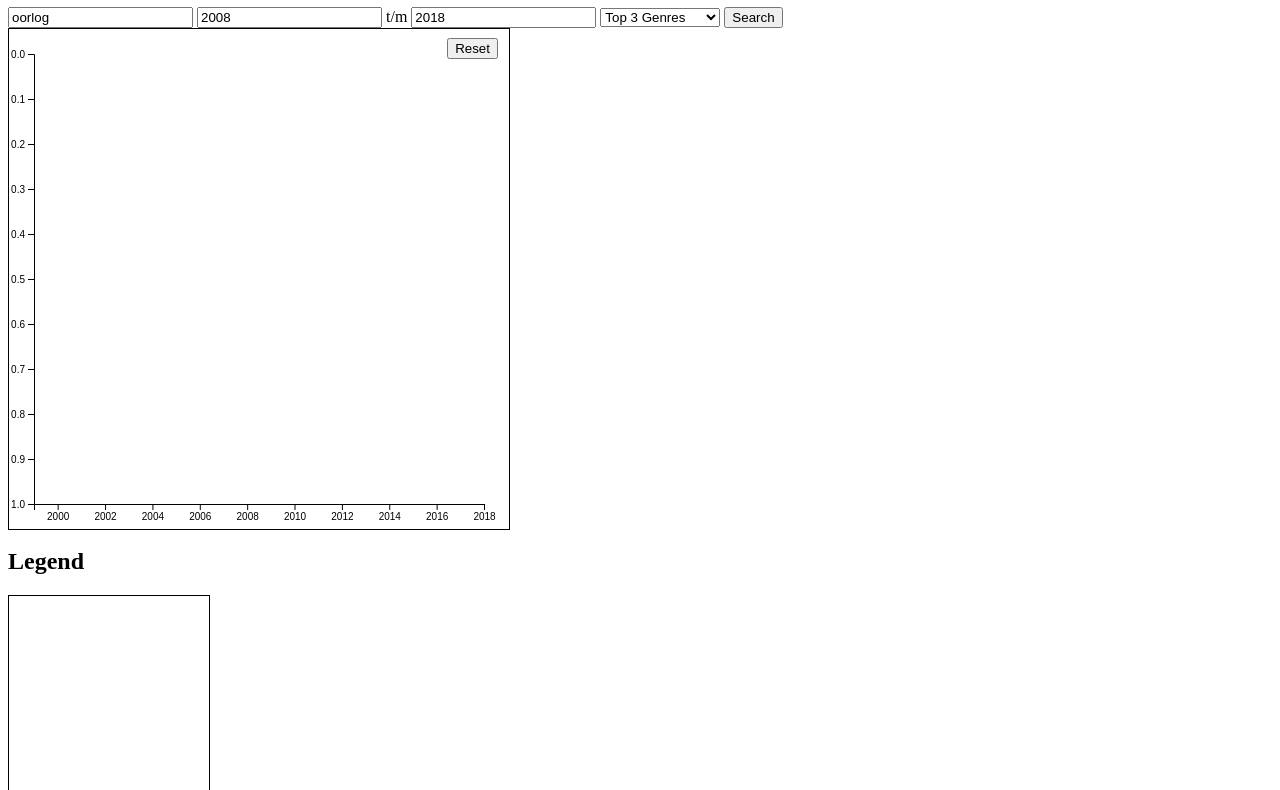
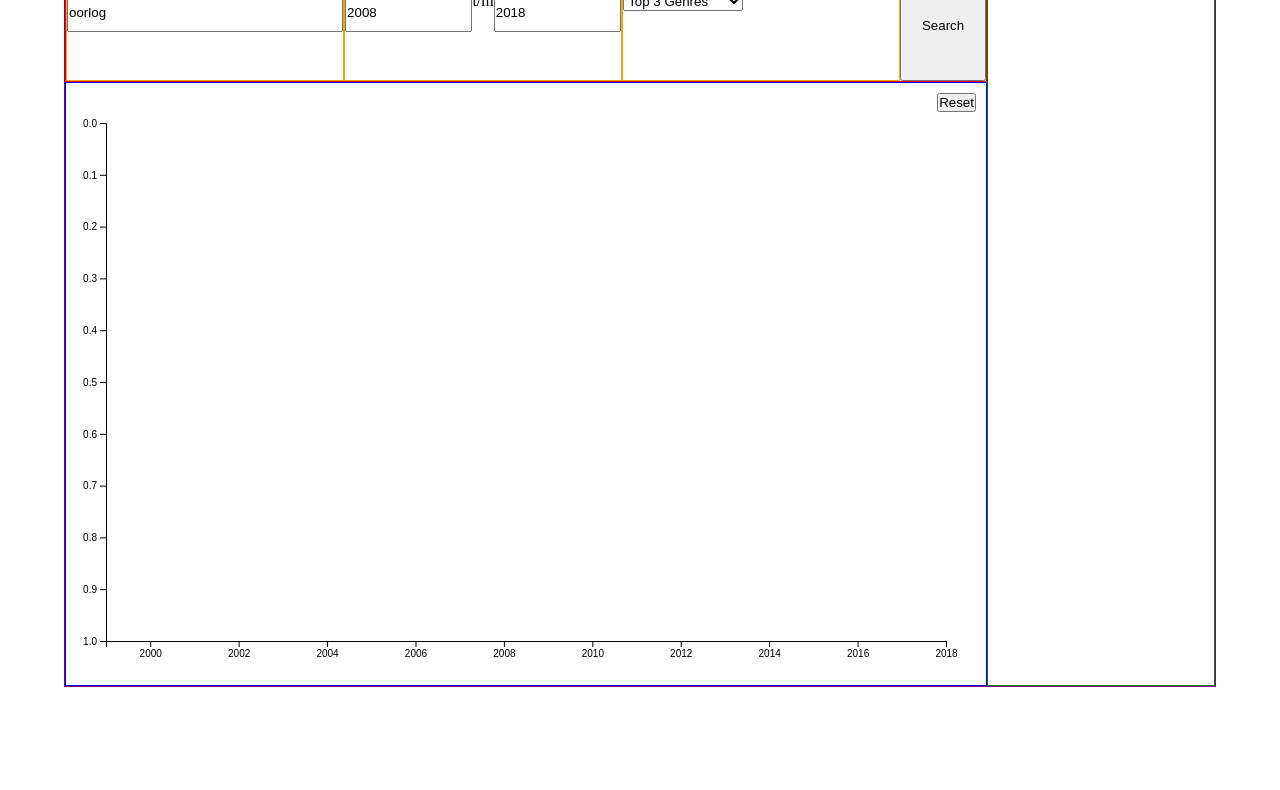
Before and after one commit to jesseDijkman1/frontend-data, a website: page index.html in a window 1280 px wide. Shown: the part 73-863 px from the top of the page. After the commit the page ends 800 px from the top, so only its background shows below. Drawn offline with nearby package versions, Linux system fonts and the light colour scheme.

Commit message:
The working of the graph is done for now (time limit). Can now write the README

```diff
--- a/index.html
+++ b/index.html
@@ -10,17 +10,32 @@
   <title>Document</title>
 </head>
 <body>
-  <h1>Data vis</h1>
+  <div id="page-layout">
+
   <header>
+    <section class="wrapper">
+      <h3>Zoeken</h3>
       <input id="query" type="text" value="oorlog">
+    </section>
+
+    <section class="wrapper">
+      <h3>Jaar</h3>
+      <div>
         <input id="yearStart" type="text">
         <span>t/m</span>
         <input id="yearEnd" type="text">
-    <select name="" id="">
+      </div>
+    </section>
+
+    <section class="wrapper">
+      <h3>Filter</h3>
+      <select name="" id="main-filter">
         <option value="top_3">Top 3 Genres</option>
         <option value="bottom_3">Lowest 3 genres</option>
         <option value="none">Show all</option>
       </select>
+    </section>
+
     <button id="sendQuery">Search</button>
   </header>
 
@@ -30,7 +45,7 @@
     <h1>Legend</h1>
     <ul></ul>
   </aside>
-
+</div>
 <script src='js/graph.js'></script>
 </body>
 </html>
--- a/static/css/styles.css
+++ b/static/css/styles.css
@@ -1,3 +1,13 @@
+html {
+  font-size: 16px;
+}
+
+* {
+  padding: 0;
+  margin: 0;
+  box-sizing: border-box;
+}
+
 ul {
   margin: 0;
   padding: 0;
@@ -7,11 +17,60 @@ li {
   list-style-type: none;
 }
 
-#chart-container {
+#page-layout {
+  display: grid;
+  width: 90vw;
+  height: 90vh;
+  border: solid 1px purple;
+  margin: 5vh auto;
+  grid-template-columns: 4fr 1fr;
+  grid-template-rows: 1fr 5fr;
+}
+
+#page-layout > header {
+  border: solid 1px red;
+  grid-row: 1 / 2;
+  display: flex;
+
+}
+#page-layout > header .wrapper {
+  width: 100%;
+}
+#page-layout > header .wrapper h3 {}
+#page-layout > header .wrapper input[type="text"] {
+  height: 2.5rem;
+  width: 100%;
+}
+
+#page-layout > header .wrapper {
+  border: solid 1px orange
+}
+
+#page-layout > header .wrapper div {
+  display: flex;
+}
+
+#page-layout > header #sendQuery {
+  display: block;
+  width: 30%;
+}
+
+#page-layout #chart-container {
+  grid-column: 1 / 2;
+  grid-row: 2 / 3;
+  border: solid 1px blue;
   position: relative;
-  width: 500px;
-  height: 500px;
 }
+
+#page-layout #legend {
+  border: solid 1px green;
+  grid-column: 2 / 3;
+  grid-row: 1 / 3;
+}
+
+#page-layout #legend h1 {}
+#page-layout #legend ul {}
+#page-layout #legend ul li {}
 
 #reset {
   position: absolute;
@@ -30,8 +89,3 @@ li {
 #legend ul li:not(.selected) {
   opacity: .4 !important;
 }
-
-
-.highlight {
-  fill: 'black'
-}
--- a/static/js/graph.js
+++ b/static/js/graph.js
@@ -26,7 +26,9 @@ function checkYears(start, end) {
   }
 }
 
-searchBtn.addEventListener('click', () => {
+searchBtn.addEventListener('click', requestData)
+  function requestData() {
+
     if (!search.value) {
       return alert('Please enter a search value')
     }
@@ -36,17 +38,33 @@ searchBtn.addEventListener('click', () => {
     d3.json(`http://localhost:3000/data?q=${search.value}&ys=${startYear.value}&ye=${endYear.value}`).then(res => {
         formatData(res)
       })
-})
+}
 
-// =============================
 let data;
 let allGenres = [];
-let dataAll;
 let displayableData = [];
 
-var svgWidth = 500;
-var svgHeight = 500;
-var svgPadding = 25;
+// var svgWidth = 800;
+function calcProperties(attr) {
+  let prop = d3.select('#chart-container').style(attr);
+
+  prop = Math.floor(prop.replace('px', ''));
+  return prop;
+}
+
+// function calcHeight() {
+//   let containerHeight = d3.select('#chart-container').style('height');
+//
+//   containerHeight = Math.floor(containerHeight.replace('px', ''));
+//   console.log(containerHeight)
+//   return containerHeight;
+// }
+
+var svgWidth = calcProperties('width')
+var svgHeight = calcProperties('height')
+// var svgHeight = d3.select('#chart-container').style('height')
+var svgPadding = 40;
+
 
 const colorScale = d3.scaleOrdinal(d3.schemeSpectral[11]);
 
@@ -71,9 +89,6 @@ const area = d3.area()
   .y1(d => yScale(d.amt))
 
 const legend = d3.select('aside#legend ul')
-  .style('width', '200px')
-  .style('min-height', `${svgHeight}px`)
-  .style('border', 'solid 1px')
 
 const resetBtn = d3.select('#chart-container')
   .append('button')
@@ -85,7 +100,7 @@ const svg = d3.select('#chart-container')
   .append('svg')
   .attr('width', svgWidth)
   .attr('height', svgHeight)
-  .style('border', 'solid 1px');
+  // .style('border', 'solid 1px');
 
 
 svg.append('g')
@@ -102,6 +117,24 @@ const allData = (all) => all.map(d => d.value.data).flat();
 
 const filter = {
   memory: null,
+  initial: (all) => {
+    let selectFilter = d3.select('#main-filter')._groups[0][0];
+    let options = selectFilter.options;
+    let index = options.selectedIndex;
+    let selectVal = options[index].value;
+
+    if (selectVal == 'top_3') {
+      return all.filter((d, i) => i <= 2);
+    }
+
+    if (selectVal == 'bottom_3') {
+      return all.filter((d, i, a) => i >= a.length - 3);
+    }
+
+    if (selectVal == 'none') {
+      return all
+    }
+  },
   single: (resetTarget) => {
     if (resetTarget._groups) {
 
@@ -183,6 +216,11 @@ function sortData(all) {
 }
 
 function formatData(r) {
+  allGenres = [];
+  displayableData = [];
+
+  filter.memory = null;
+
   data = d3.nest()
     .key(d => d.aquabrowser.year)
     .rollup(v => {
@@ -215,8 +253,6 @@ function formatData(r) {
       }
     })
     .entries(r)
-
-  let allYears = data.map(d => d.key);
 
   data.forEach(d => {
 
@@ -276,10 +312,19 @@ function formatData(r) {
     })
     .entries(allGenres);
 
+  legend.selectAll('li').remove()
+
   sortData(data)
 
+  data = filter.initial(data)
+
   displayableData = displayableData.concat(data)
+
   colorScale.domain(allGenres)
+
+  xAxis.ticks(d3.max(allData(data), d => d.year) - d3.min(allData(data), d => d.year))
+
+
 
   newGraph()
 }
@@ -287,6 +332,8 @@ function formatData(r) {
 function reset() {
   filter.single(legend.selectAll('li:not(.selected)'))
 }
+
+d3.se
 
 function highlight() {
   let target = d3.select(d3.event.target);
@@ -321,8 +368,15 @@ function highlight() {
 }
 
 function newGraph() {
+  updateLegend()
 
-  updateLegend()
+  d3.select('#main-filter')
+    .on('change', () => {
+      requestData()
+    })
+
+
+
   xScale.domain([d3.min(allData(displayableData), d => d.year), d3.max(allData(displayableData), d => d.year)])
 
   yScale.domain([0, d3.max(allData(data), d => d.amt)].reverse())
@@ -331,7 +385,8 @@ function newGraph() {
 
   d3.select('.x-axis')
     .transition()
-    .call(xAxis);
+    .call(xAxis)
+
 
   d3.select('.y-axis')
     .transition()
@@ -359,6 +414,7 @@ function newGraph() {
 }
 
 function updateGraph() {
+
   updateLegend()
 
   xScale.domain([d3.min(allData(data), d => d.year), d3.max(allData(data), d => d.year)])
@@ -406,6 +462,8 @@ function updateGraph() {
 
 }
 
+
+
 function updateLegend() {
   let legendGenre = legend.selectAll('li')
     .data(data)
```
Also changed, not shown: Schermafbeelding 2018-11-21 om 10.46.52.png (added), Schermafbeelding 2018-11-21 om 10.47.11.png (added), 2 other files. Lines whose indentation alone changed are shown as unchanged.
